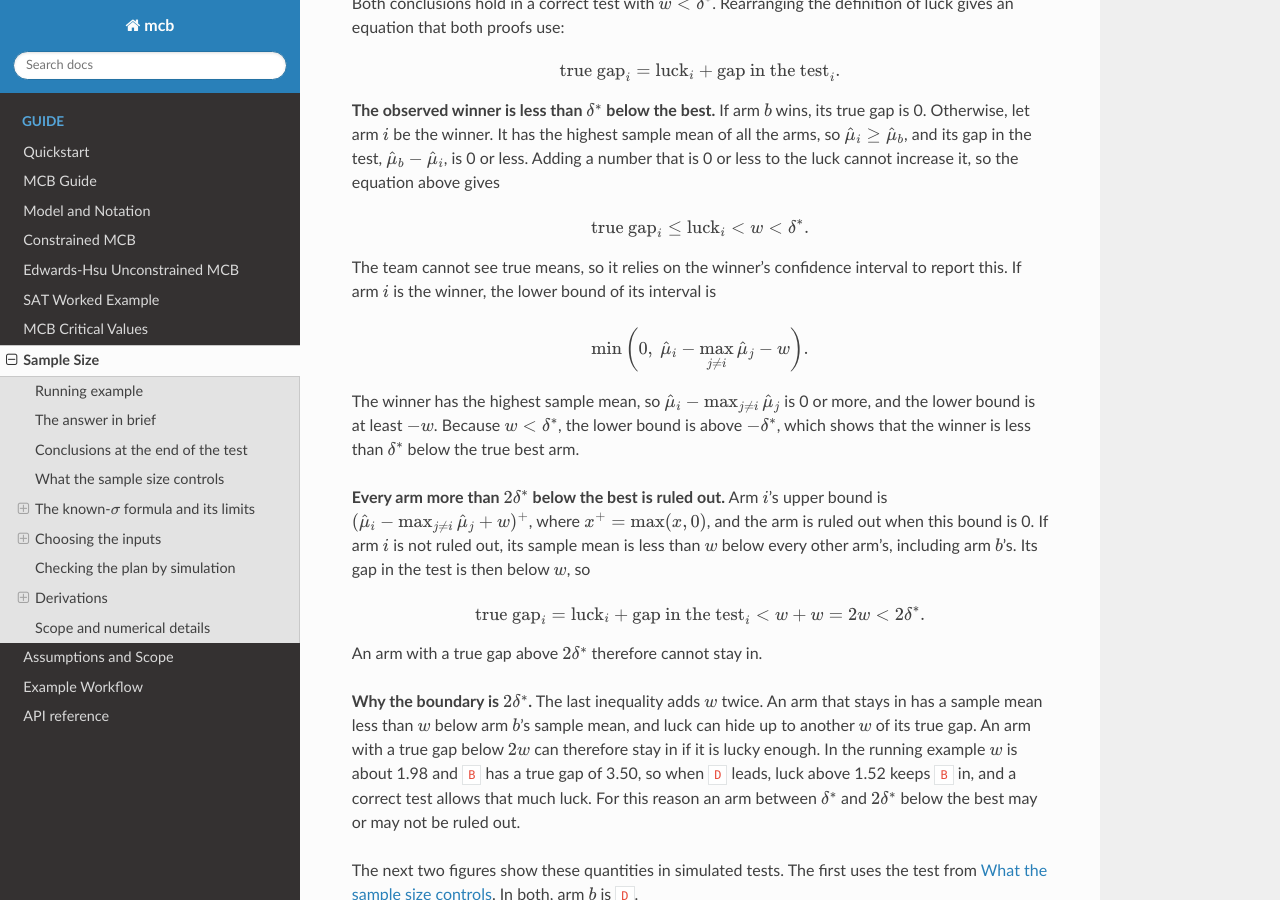
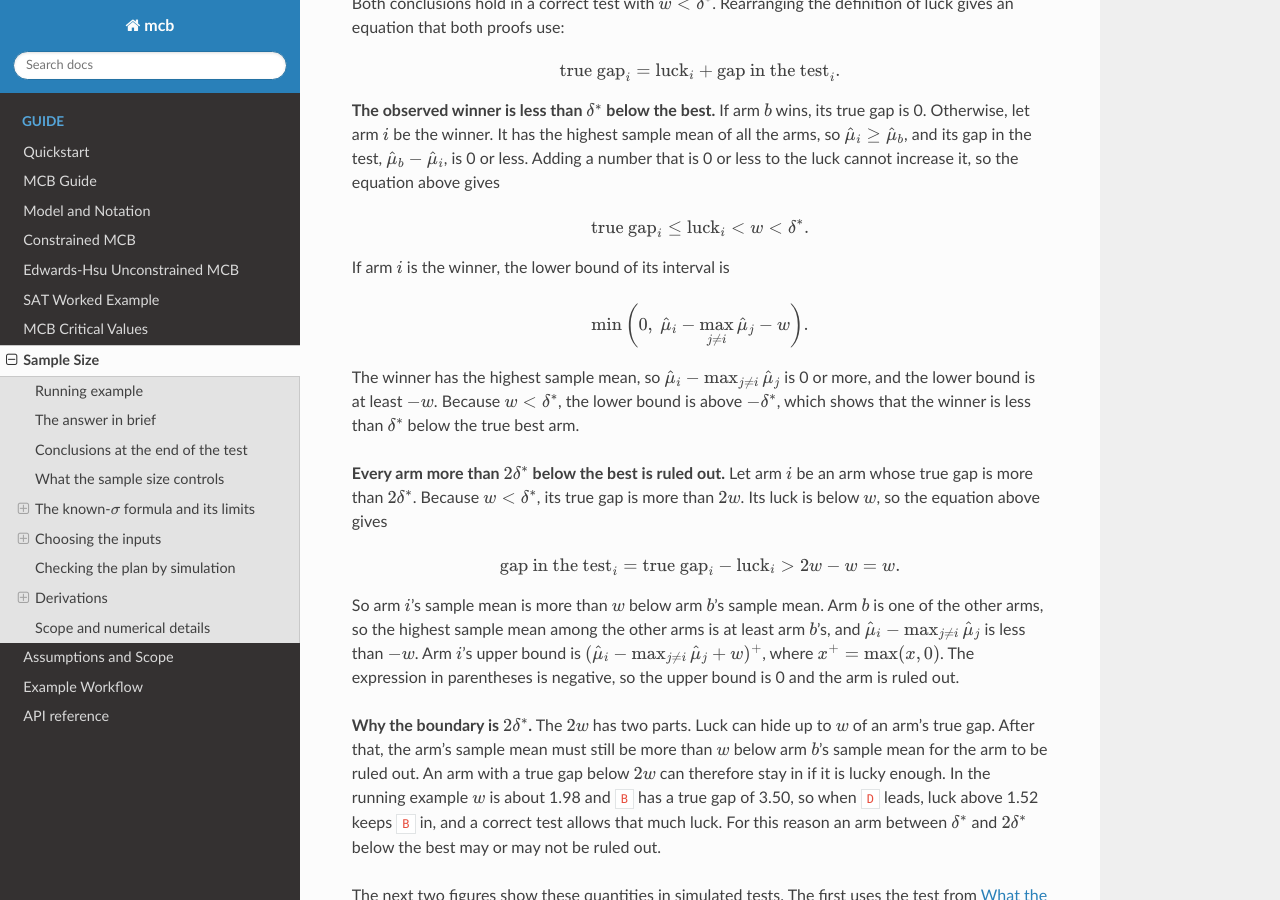
Before and after one commit to johnswyou/mcb, a Sphinx documentation site: the page built from docs/sample_size.md, in a window 1280 px wide and 900 px high, scrolled down 9233 px. Built offline with Sphinx 7.4.7 and the Read the Docs theme 3.1.0, drawn with Linux system fonts in a browser that asks for light colours.

Commit message:
Prove the ruled-out conclusion directly in the sample-size guide
Start from an arm with a large true gap and show that its upper bound
is 0, explain the two parts of 2w, and remove a sentence from the winner
proof.

Co-Authored-By: Claude Opus 5.5 <noreply@anthropic.com>

```diff
--- a/docs/sample_size.md
+++ b/docs/sample_size.md
@@ -275,7 +275,7 @@ $$
 \text{true gap}_i \le \text{luck}_i < w < \delta^*.
 $$
 
-The team cannot see true means, so it relies on the winner's confidence interval to report this. If arm $i$ is the winner, the lower bound of its interval is
+If arm $i$ is the winner, the lower bound of its interval is
 
 $$
 \min\left(0,\ \hat{\mu}_i - \max_{j \neq i}\hat{\mu}_j - w\right).
@@ -283,15 +283,15 @@ $$
 
 The winner has the highest sample mean, so $\hat{\mu}_i - \max_{j \neq i}\hat{\mu}_j$ is 0 or more, and the lower bound is at least $-w$. Because $w < \delta^*$, the lower bound is above $-\delta^*$, which shows that the winner is less than $\delta^*$ below the true best arm.
 
-**Every arm more than $2\delta^*$ below the best is ruled out.** Arm $i$'s upper bound is $(\hat{\mu}_i - \max_{j \neq i}\hat{\mu}_j + w)^+$, where $x^+ = \max(x, 0)$, and the arm is ruled out when this bound is 0. If arm $i$ is not ruled out, its sample mean is less than $w$ below every other arm's, including arm $b$'s. Its gap in the test is then below $w$, so
+**Every arm more than $2\delta^*$ below the best is ruled out.** Let arm $i$ be an arm whose true gap is more than $2\delta^*$. Because $w < \delta^*$, its true gap is more than $2w$. Its luck is below $w$, so the equation above gives
 
 $$
-\text{true gap}_i = \text{luck}_i + \text{gap in the test}_i < w + w = 2w < 2\delta^*.
+\text{gap in the test}_i = \text{true gap}_i - \text{luck}_i > 2w - w = w.
 $$
 
-An arm with a true gap above $2\delta^*$ therefore cannot stay in.
+So arm $i$'s sample mean is more than $w$ below arm $b$'s sample mean. Arm $b$ is one of the other arms, so the highest sample mean among the other arms is at least arm $b$'s, and $\hat{\mu}_i - \max_{j \neq i}\hat{\mu}_j$ is less than $-w$. Arm $i$'s upper bound is $(\hat{\mu}_i - \max_{j \neq i}\hat{\mu}_j + w)^+$, where $x^+ = \max(x, 0)$. The expression in parentheses is negative, so the upper bound is 0 and the arm is ruled out.
 
-**Why the boundary is $2\delta^*$.** The last inequality adds $w$ twice. An arm that stays in has a sample mean less than $w$ below arm $b$'s sample mean, and luck can hide up to another $w$ of its true gap. An arm with a true gap below $2w$ can therefore stay in if it is lucky enough. In the running example $w$ is about 1.98 and `B` has a true gap of 3.50, so when `D` leads, luck above 1.52 keeps `B` in, and a correct test allows that much luck. For this reason an arm between $\delta^*$ and $2\delta^*$ below the best may or may not be ruled out.
+**Why the boundary is $2\delta^*$.** The $2w$ has two parts. Luck can hide up to $w$ of an arm's true gap. After that, the arm's sample mean must still be more than $w$ below arm $b$'s sample mean for the arm to be ruled out. An arm with a true gap below $2w$ can therefore stay in if it is lucky enough. In the running example $w$ is about 1.98 and `B` has a true gap of 3.50, so when `D` leads, luck above 1.52 keeps `B` in, and a correct test allows that much luck. For this reason an arm between $\delta^*$ and $2\delta^*$ below the best may or may not be ruled out.
 
 The next two figures show these quantities in simulated tests. The first uses the test from [What the sample size controls](#what-the-sample-size-controls). In both, arm $b$ is `D`.
 
```
